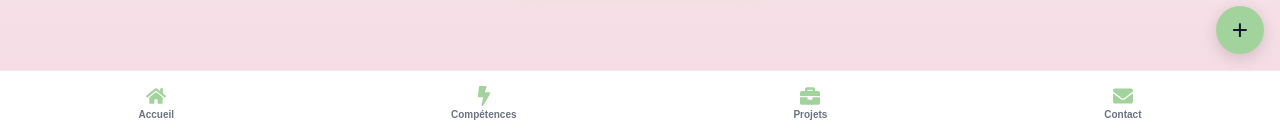
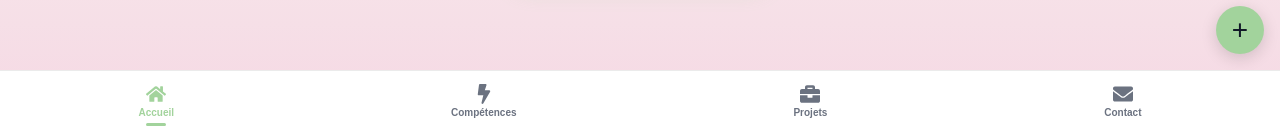
Before and after one commit to DELCUSEAllan/PortfolioSaisonAllan, a Next.js app in the folder portfolio-saisons/: page / in a window 1280 px wide. Shown: the part 666-797 px from the top of the page. Built offline with nearby package versions, Linux system fonts and the light colour scheme.

Commit message:
feat : Ajout indicateur onglet actif dans la barre de navigation

```diff
--- a/portfolio-saisons/src/app/components/BarreNavigation.jsx
+++ b/portfolio-saisons/src/app/components/BarreNavigation.jsx
@@ -1,59 +1,49 @@
-// src/app/components/BarreNavigation.jsx
+"use client";
 
 import Link from "next/link";
+import { usePathname } from "next/navigation";
 import { FaHome, FaBolt, FaBriefcase, FaEnvelope } from "react-icons/fa";
 import PropTypes from "prop-types";
 
-BarreNavigation.propTypes = {
-  couleurActive: PropTypes.string,
-  couleurTexte: PropTypes.string,
-};
+const LIENS = [
+  { href: "/", label: "Accueil", icone: FaHome },
+  { href: "/competences", label: "Compétences", icone: FaBolt },
+  { href: "/projets", label: "Projets", icone: FaBriefcase },
+  { href: "/contact", label: "Contact", icone: FaEnvelope },
+];
 
 export default function BarreNavigation({ couleurActive, couleurTexte }) {
-  const liens = [
-    { href: "/", label: "Accueil", icone: FaHome },
-    { href: "/competences", label: "Compétences", icone: FaBolt },
-    { href: "/projets", label: "Projets", icone: FaBriefcase },
-    { href: "/contact", label: "Contact", icone: FaEnvelope },
-  ];
+  const pathname = usePathname();
 
   return (
-    <nav
-      style={{
-        position: "fixed",
-        bottom: 0,
-        left: 0,
-        right: 0,
-        height: "64px",
-        display: "flex",
-        justifyContent: "space-around",
-        alignItems: "center",
-        backgroundColor: "#FFFFFF",
-        borderTop: "1px solid rgba(0, 0, 0, 0.08)",
-      }}
-    >
-      {liens.map((lien) => {
+    <nav className="barre-navigation">
+      {LIENS.map((lien) => {
         const Icone = lien.icone;
+        const estActif = pathname === lien.href;
+
         return (
           <Link
             key={lien.href}
             href={lien.href}
-            style={{
-              display: "flex",
-              flexDirection: "column",
-              alignItems: "center",
-              gap: "3px",
-              color: couleurTexte || "#6B7280",
-              fontSize: "10px",
-              fontWeight: "600",
-              textDecoration: "none",
-            }}
+            className="barre-navigation-lien"
+            style={{ color: estActif ? couleurActive : couleurTexte }}
           >
-            <Icone size={20} color={couleurActive || "#A2D39C"} />
-            {lien.label}
+            <Icone size={20} />
+            <span>{lien.label}</span>
+            {estActif && (
+              <span
+                className="barre-navigation-indicateur"
+                style={{ backgroundColor: couleurActive }}
+              />
+            )}
           </Link>
         );
       })}
     </nav>
   );
 }
+
+BarreNavigation.propTypes = {
+  couleurActive: PropTypes.string,
+  couleurTexte: PropTypes.string,
+};
--- a/portfolio-saisons/src/app/styles/commun/navigation.css
+++ b/portfolio-saisons/src/app/styles/commun/navigation.css
@@ -20,4 +20,16 @@
   font-size: 10px;
   font-weight: 600;
   text-decoration: none;
+  position: relative;
+  padding-bottom: 4px;
 }
+
+.barre-navigation-indicateur {
+  position: absolute;
+  bottom: -4px;
+  left: 50%;
+  transform: translateX(-50%);
+  width: 20px;
+  height: 3px;
+  border-radius: 999px;
+}
```
